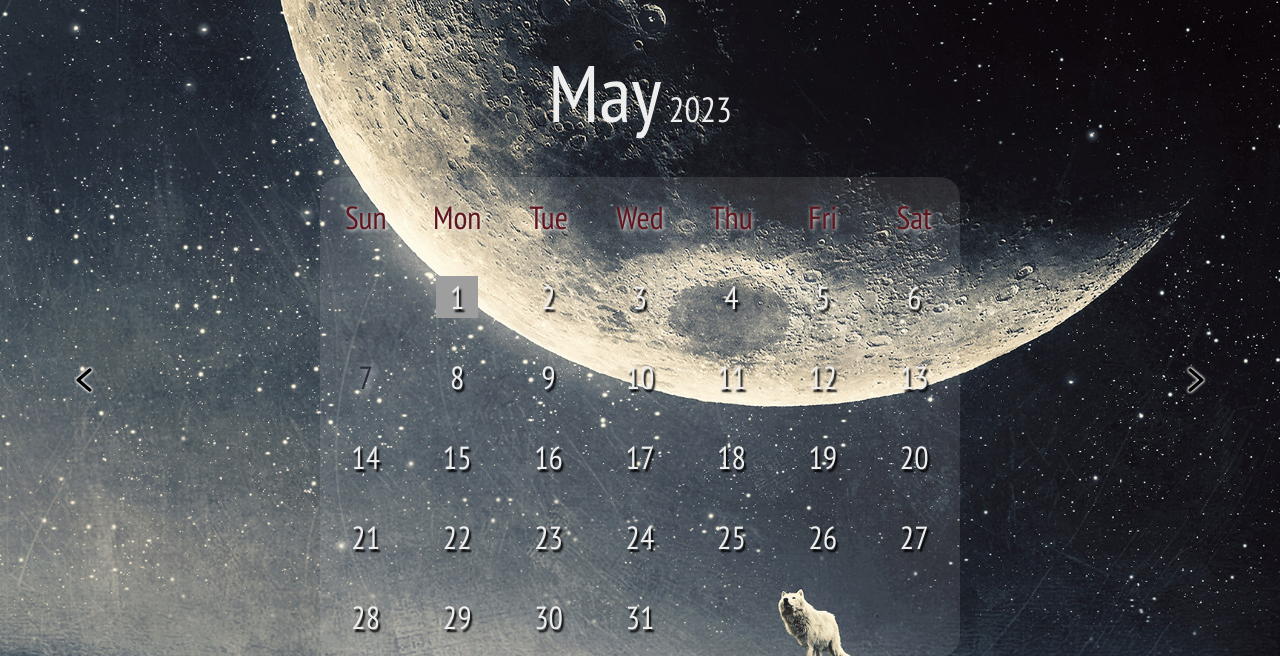
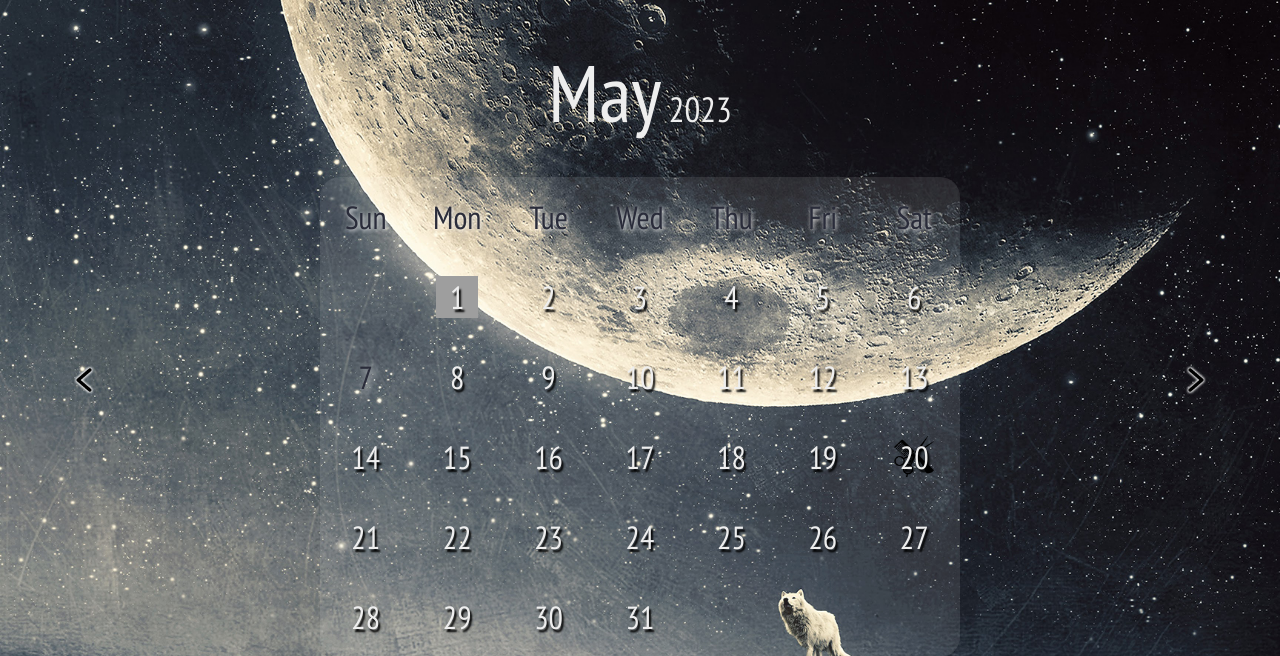
Before and after one commit to joohnny3/calendar, a PHP site: page / in a window 1280 px wide. Shown: the top 656 px of the page. Run offline with PHP 8.4, Linux system fonts and the light colour scheme; some web fonts are replaced; grey boxes are pictures that could not be loaded.

Commit message:
5/20cutHairTag

```diff
--- a/calendar.css
+++ b/calendar.css
@@ -64,8 +64,8 @@ body {
   box-sizing: border-box;
 }
 .week {
-  color: rgb(96, 21, 28);
-  /* color: rgb(42, 44, 58); */
+  /* color: rgb(96, 21, 28); */
+  color: rgb(42, 44, 58);
   text-shadow:1px 1px 4px white;
 }
 
@@ -196,3 +196,7 @@ body {
   background-repeat: no-repeat;
   background-image: url(./image/santa-claus.png);
 }
+.d520h{ background-size: 42px 41px;
+  background-position: center;
+  background-repeat: no-repeat;
+  background-image: url(./image/hair-cut-tool.png);}
```
Also changed, not shown: image/hair-cut-tool.png (added).
